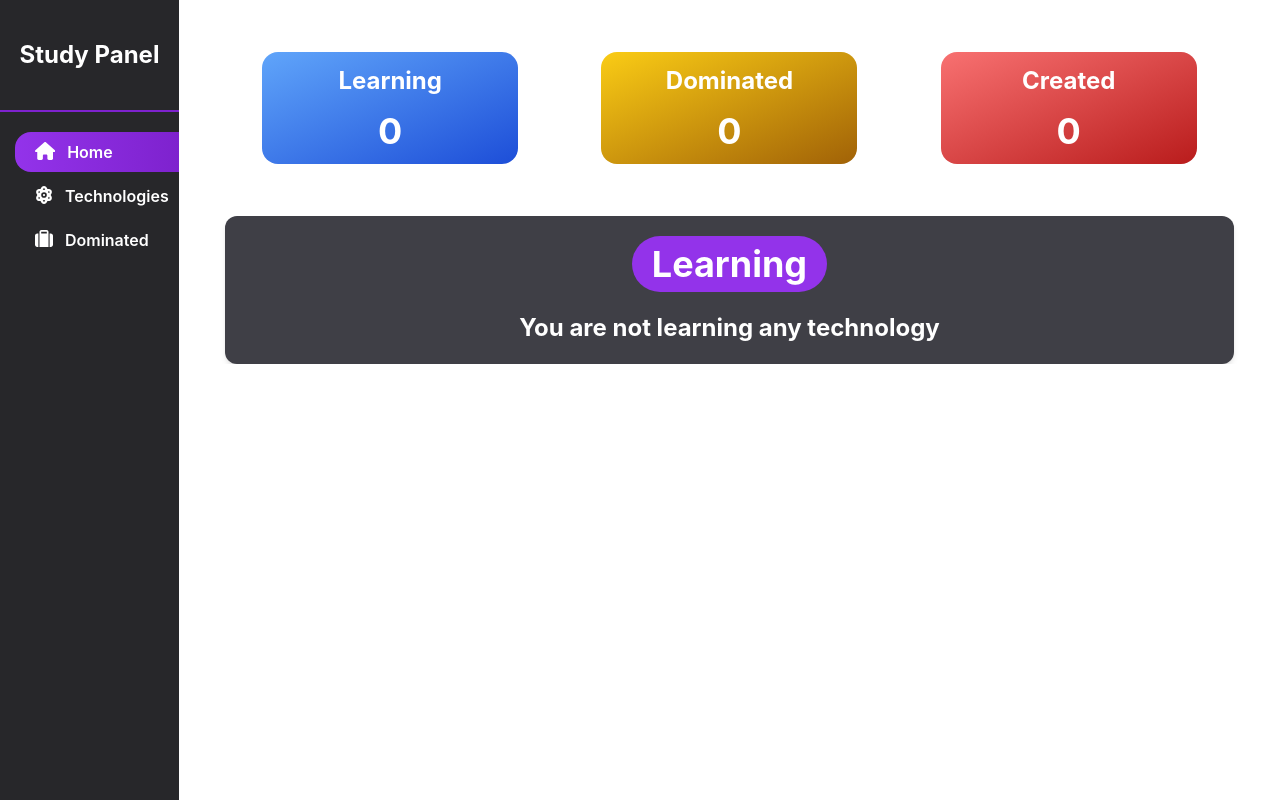
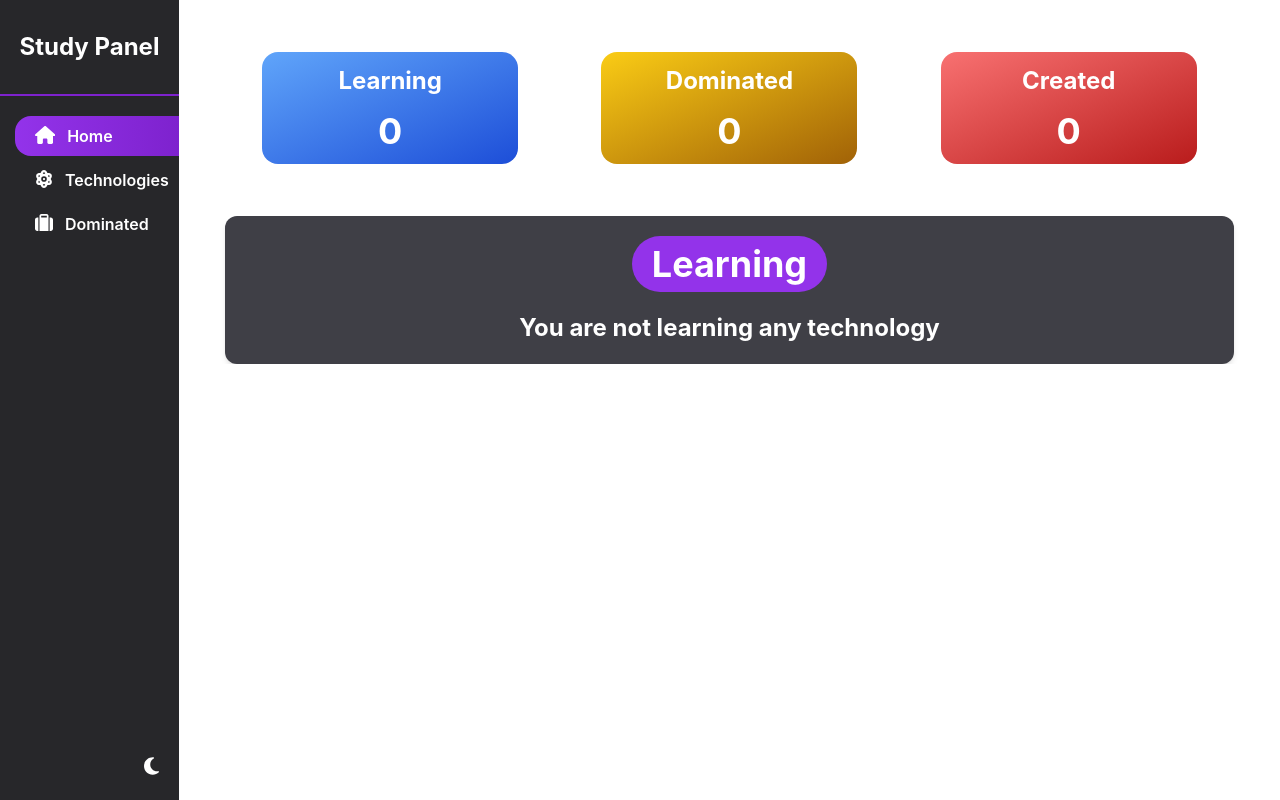
Before and after one commit to francescoalterio/react-study-panel, a React (Create React App) app: page / in a window 1280 px wide. Built offline with nearby package versions, Linux system fonts and the light colour scheme.

Commit message:
dark mode and bug fixes

```diff
--- a/src/App.jsx
+++ b/src/App.jsx
@@ -11,7 +11,7 @@ function App() {
   conexionLocalStorage("core", db);
 
   return (
-    <div className="flex overflow-y-hidden flex-col lg:flex-row">
+    <div className="flex overflow-y-hidden flex-col lg:flex-row dark:bg-zinc-900">
       <NavBar />
       <Routes>
         <Route path="/" element={<Home />} />
--- a/src/components/BoxLearning.jsx
+++ b/src/components/BoxLearning.jsx
@@ -80,7 +80,7 @@ const BoxLearning = ({ setData }) => {
             />
           ))
         ) : (
-          <h3 className=" text-2xl font-bold mb-5 text-white">
+          <h3 className=" text-2xl text-center font-bold mb-5 text-white">
             You are not learning any technology
           </h3>
         )}
--- a/src/components/NavBar.jsx
+++ b/src/components/NavBar.jsx
@@ -1,15 +1,25 @@
-import React from "react";
+import React, { useEffect, useState } from "react";
 import NavButton from "./NavButton";
 import { FontAwesomeIcon } from "@fortawesome/react-fontawesome";
-import { faHouse, faSuitcase, faAtom } from "@fortawesome/free-solid-svg-icons";
+import {
+  faHouse,
+  faSuitcase,
+  faAtom,
+  faMoon,
+  faSun,
+} from "@fortawesome/free-solid-svg-icons";
+import { useTheme } from "../hooks/useTheme";
 
 const NavBar = () => {
+  const [theme, handleTheme] = useTheme();
+
   return (
     <nav className="lg:w-52 bg-zinc-800 lg:h-screen flex lg:flex-col w-full h-16 fixed bottom-0 lg:relative">
       <header className="w-full h-28 lg:flex justify-center items-center border-b-purple-700 border-b-2 mb-5 hidden">
         <h1 className="text-white text-2xl font-bold">Study Panel</h1>
       </header>
-      <div className=" w-full flex justify-center lg:flex-col lg:items-end">
+      <div className=" w-full lg:h-full flex lg:justify-between lg:flex-col lg:items-end">
+        <div className="w-full flex justify-center lg:flex-col lg:items-end">
           <NavButton
             content="Home"
             to="/"
@@ -26,6 +36,16 @@ const NavBar = () => {
             icon={<FontAwesomeIcon icon={faSuitcase} />}
           />
         </div>
+        <div className="fixed right-0 bottom-0 m-5 lg:relative lg:flex lg:m-5">
+          <button className=" theme text-white text-xl " onClick={handleTheme}>
+            {theme === "light" ? (
+              <FontAwesomeIcon icon={faMoon} />
+            ) : (
+              <FontAwesomeIcon icon={faSun} />
+            )}
+          </button>
+        </div>
+      </div>
     </nav>
   );
 };
--- /dev/null
+++ b/src/hooks/useTheme.jsx
@@ -0,0 +1,38 @@
+import React, { useState, useEffect } from "react";
+import { conexionLocalStorage } from "../utils/conexionLocalStorage";
+
+export const useTheme = () => {
+  const [theme, setTheme] = useState("light");
+
+  useEffect(() => {
+    const localTheme = conexionLocalStorage("theme");
+    if (localTheme) {
+      setTheme(localTheme);
+    } else {
+      conexionLocalStorage("theme", "light");
+    }
+  }, []);
+
+  useEffect(() => {
+    console.log(theme);
+    const html = document.querySelector("html");
+    if (html.classList.contains("dark") && theme === "light") {
+      html.classList.remove("dark");
+    }
+    if (!html.classList.contains("dark") && theme === "dark") {
+      html.classList.add("dark");
+    }
+  }, [theme]);
+
+  const handleTheme = () => {
+    if (theme === "light") {
+      setTheme("dark");
+      conexionLocalStorage("theme", "dark");
+    } else {
+      setTheme("light");
+      conexionLocalStorage("theme", "light");
+    }
+  };
+
+  return [theme, handleTheme];
+};
--- a/src/index.css
+++ b/src/index.css
@@ -21,6 +21,7 @@ code {
 }
 
 a { -webkit-tap-highlight-color: rgba(0,0,0,0); }
+.theme { -webkit-tap-highlight-color: rgba(0,0,0,0); }
 
 @layer components {
   .nav-link {
--- a/src/pages/AddTechnology.jsx
+++ b/src/pages/AddTechnology.jsx
@@ -38,10 +38,10 @@ const AddTechnology = () => {
   };
 
   return (
-    <div className=" w-full h-full flex flex-col pt-5 lg:pt-0 lg:flex-row lg:justify-evenly items-center bg-zinc-100 pb-40 overflow-y-auto">
+    <div className=" w-full h-screen flex flex-col pt-5 lg:pt-0 lg:flex-row lg:justify-evenly lg:items-center items-center bg-zinc-100 dark:bg-zinc-900 lg:pb-0 overflow-y-auto">
       <form
         onSubmit={handleSubmit}
-        className=" w-80 lg:w-96 lg:h-96 rounded-2xl flex flex-col justify-start lg:justify-evenly items-center shadow-2xl bg-white mb-5 lg:mb-10 py-2"
+        className=" w-80 lg:w-96 lg:h-96 rounded-2xl flex flex-col justify-start lg:justify-evenly items-center shadow-2xl bg-white dark:bg-zinc-800 mb-5 lg:mb-10 py-2"
       >
         <input
           type="text"
--- a/tailwind.config.js
+++ b/tailwind.config.js
@@ -4,4 +4,5 @@ module.exports = {
     extend: {},
   },
   plugins: [],
+  darkMode: "class",
 };
```
Lines whose indentation alone changed are shown as unchanged.
